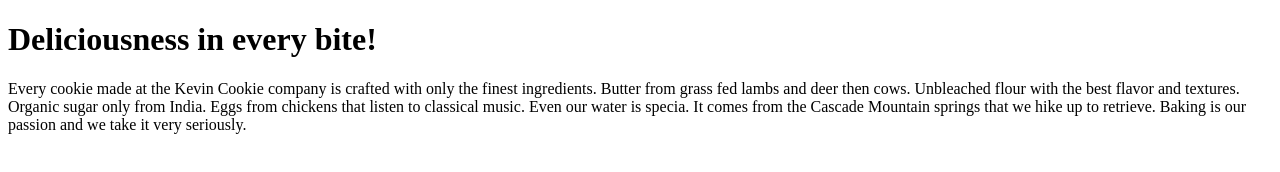
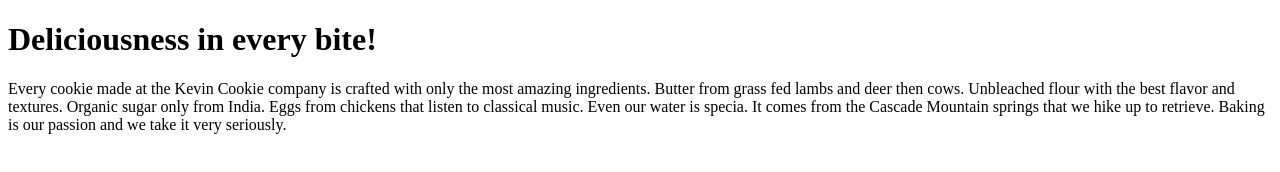
Before and after one commit to olaakinolaldn/GitPractice, a plain HTML site: page index.htm in a window 1280 px wide. Drawn offline with Linux system fonts and the light colour scheme.

Commit message:
update index text

```diff
--- a/index.htm
+++ b/index.htm
@@ -3,7 +3,7 @@
 <body>
 
 <h1>Deliciousness in every bite!</h1>
-<p>Every cookie made at the Kevin Cookie company is crafted with only the finest ingredients. Butter from grass fed lambs and deer then cows. Unbleached flour with the best flavor and textures. Organic sugar only from India. Eggs from chickens that listen to classical music. Even our water is specia. It comes from the Cascade Mountain springs that we hike up to retrieve. Baking is our passion and we take it very seriously.</p>
+<p>Every cookie made at the Kevin Cookie company is crafted with only the most amazing ingredients. Butter from grass fed lambs and deer then cows. Unbleached flour with the best flavor and textures. Organic sugar only from India. Eggs from chickens that listen to classical music. Even our water is specia. It comes from the Cascade Mountain springs that we hike up to retrieve. Baking is our passion and we take it very seriously.</p>
 
 </body>
 </html>
```
